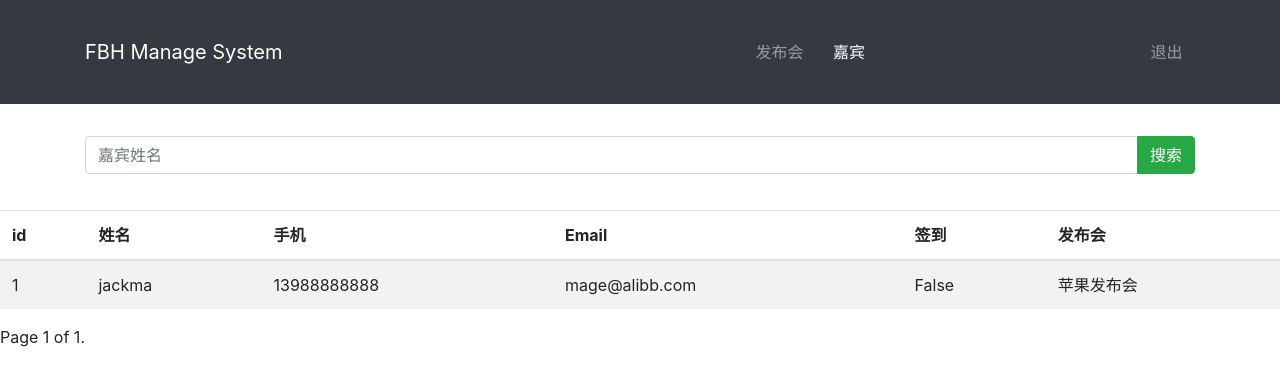
After one commit to rongshiyin/guest, a Django app: page /guest_manage/ in a window 1280 px wide. The commit adds this page. Shown: the top 386 px of the page. Run offline with Django 3.2, Linux system fonts and the light colour scheme; data comes from the database, SQL or seed files in the repository; some libraries are stand-ins or nearby versions.

Commit message:
设置了数据库

```diff
--- a/MyDjangoTestProject/MyDjangoTestProject/settings.py
+++ b/MyDjangoTestProject/MyDjangoTestProject/settings.py
@@ -38,6 +38,7 @@ INSTALLED_APPS = [
     'django.contrib.messages',
     'django.contrib.staticfiles',
     'sign',
+    'bootstrap4',
 ]
 
 MIDDLEWARE = [
@@ -86,7 +87,8 @@ DATABASES = {
         'USER': 'root',
         'PASSWORD': '123456',
         'OPTIONS': {
-        'init_command': "SET sql_mode='STRICT_TRANS_TABLES'",
+        #'init_command': "SET sql_mode='STRICT_TRANS_TABLES'",
+            'sql_mode': 'TRADITIONAL',
         },
     }
 }
@@ -126,7 +128,7 @@ USE_I18N = True
 
 USE_L10N = True
 
-USE_TZ = True
+USE_TZ = False
 
 
 # Static files (CSS, JavaScript, Images)
--- a/MyDjangoTestProject/MyDjangoTestProject/urls.py
+++ b/MyDjangoTestProject/MyDjangoTestProject/urls.py
@@ -14,7 +14,7 @@ Including another URLconf
     2. Add a URL to urlpatterns:  path('blog/', include('blog.urls'))
 """
 from django.contrib import admin
-from django.urls import path
+from django.urls import path,re_path
 from sign import views
 
 urlpatterns = [
@@ -24,5 +24,9 @@ urlpatterns = [
     path('login/', views.login),
     path('login_action/', views.login_action),
     path('event_manage/', views.event_manage),
+    path('guest_manage/', views.guest_manage),
     path('accounts/login/', views.login),
+    path('search_name/', views.search_name),
+    path('search_realname/', views.search_realname),
+    re_path(r'^sign_index/(?P<eid>[0-9]+)/$', views.sign_index),
 ]
--- a/MyDjangoTestProject/sign/views.py
+++ b/MyDjangoTestProject/sign/views.py
@@ -1,7 +1,9 @@
 from django.contrib.auth.decorators import login_required
-from django.shortcuts import render
+from django.shortcuts import render, get_object_or_404
 from django.http import HttpResponse, HttpResponseRedirect
 from django.contrib import auth
+from sign.models import Event, Guest
+from django.core.paginator import Paginator, EmptyPage, PageNotAnInteger
 # Create your views here.
 
 
@@ -31,8 +33,50 @@ def login_action(request):
         else:
             return render(request,'login.html', {'error': 'username or password error!'})
 
-@login_required
+#@login_required
 def event_manage(request):
     # username = request.COOKIES.get('user') 获取Cookie值
-    username = request.session.get('user')
-    return render(request, "event_manage.html",{'user': username})
+    event_list = Event.objects.all()
+    username = request.session.get('user', '')
+    return render(request, "event_manage.html",{"user": username,"events":event_list})
+
+def guest_manage(request):
+    # username = request.COOKIES.get('user') 获取Cookie值
+    username = request.session.get('user', '')
+    #guest_list = Guest.objects.get_queryset().order_by('id')
+    guest_list = Guest.objects.all()
+    paginator = Paginator(guest_list,2)
+    page = request.GET.get('page')
+    try:
+        contacts = paginator.page(page)
+    except PageNotAnInteger:
+        contacts = paginator.page(1)
+    except EmptyPage:
+        contacts = paginator.page(paginator.num_pages)
+    return render(request, "guest_manage.html",{"user": username,"guests":contacts})
+
+
+def search_name(request):
+    username = request.session.get('user', '')
+    search_name = request.GET.get("name","")
+    event_list = Event.objects.filter(name__contains=search_name)
+    return render(request, "event_manage.html", {"user": username, "events": event_list})
+
+def search_realname(request): #有分页BUG
+    username = request.session.get('user', '')
+    search_realname = request.GET.get("realname", "")
+    guest_list = Guest.objects.filter(realname__contains=search_realname)
+    paginator = Paginator(guest_list, 2)
+    page = request.GET.get('page')
+    try:
+        contacts = paginator.page(page)
+    except PageNotAnInteger:
+        contacts = paginator.page(1)
+    except EmptyPage:
+        contacts = paginator.page(paginator.num_pages)
+    return render(request,"guest_manage.html",{"user": username,"guests":contacts})
+
+
+def sign_index(request, eid):
+    event = get_object_or_404(Event, id=eid)
+    return render(request, 'sign_index.html', {'event': event})
--- /dev/null
+++ b/MyDjangoTestProject/templates/guest_manage.html
@@ -0,0 +1,93 @@
+<!DOCTYPE html>
+<html lang="zh-CN">
+<head>
+    {% load bootstrap4 %}
+    {% bootstrap_css %}
+    {% bootstrap_javascript %}
+    <title>FBH Manage</title>
+</head>
+<body role="document">
+
+
+ <nav class="navbar navbar-expand-sm bg-dark navbar-dark fixed-top">
+        <div class="container">
+
+            <div class="navbar-header">
+                <a class="navbar-brand" href="/event_manage/">FBH Manage System</a>
+           </div>
+
+
+              <ul class="navbar-nav ">
+                <li class="nav-item">
+                  <a class="nav-link" href="/event_manage/">发布会</a>
+                </li>
+                <li class="nav-item active">
+                  <a class="nav-link" href="#">嘉宾</a>
+                </li>
+              </ul>
+
+               <ul class="navbar-nav justify-content-end">
+                <li class="nav-item">
+                  <a class="nav-link" href="#">{{user}}</a>
+                </li>
+                <li class="nav-item">
+                  <a class="nav-link" href="/logout/">退出</a>
+                </li>
+              </ul>
+             </div>
+
+        </div>
+ </nav>
+
+<div class="container mt-3" style="padding-top: 120px;">
+<form method="get" action="/search_realname/">
+  <div class="input-group mb-3">
+    <input name="realname" type="text" class="form-control" placeholder="嘉宾姓名">
+    <div class="input-group-append">
+      <button class="btn btn-success" type="submit">搜索</button>
+     </div>
+  </div>
+</form>
+</div>
+
+
+<!-- 嘉宾列表 -->
+    <div class="row" style="padding-top: 20px;">
+        <div class="col-md-12">
+        <table class="table table-striped">
+            <thead>
+                <tr>
+                <th>id</th><th>姓名</th><th>手机</th><th>Email</th><th>签到</th><th>发布会</th>
+                </tr>
+            </thead>
+            <tbody>
+                {% for guest in guests %}
+                <tr>
+                    <td>{{ guest.id }}</td>
+                    <td>{{ guest.realname }}</td>
+                    <td>{{ guest.phone }}</td>
+                    <td>{{ guest.email }}</td>
+                    <td>{{ guest.sign }}</td>
+                    <td>{{ guest.event }}</td>
+                </tr>
+                {% endfor %}
+            </tbody>
+        </table>
+        </div>
+    </div>
+    <!-- 列表分页器 -->
+    <div class="pagination">
+        <span class="step-links">
+            {% if guests.has_previous %}
+                <a href="?page={{ guests.previous_page_number }}">previous</a>
+            {% endif %}
+            <span class="current">
+                Page {{ guests.number }} of {{ guests.paginator.num_pages }}.
+            </span>
+            {% if guests.has_next %}
+                <a href="?page={{ guests.next_page_number }}">next</a>
+            {% endif %}
+        </span>
+    </div>
+</body>
+</html>
```
Also changed, not shown: MyDjangoTestProject/MyDjangoTestProject/mysql_test.py (added, +23 -0 lines), MyDjangoTestProject/templates/event_manage.html (+123 -7 lines), MyDjangoTestProject/templates/sign_index.html (added, +10 -0 lines), MyDjangoTestProject/__init__.py (added).
